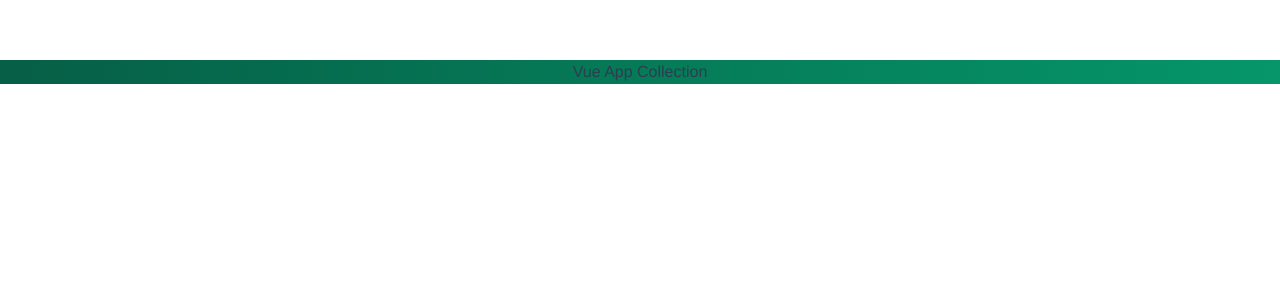
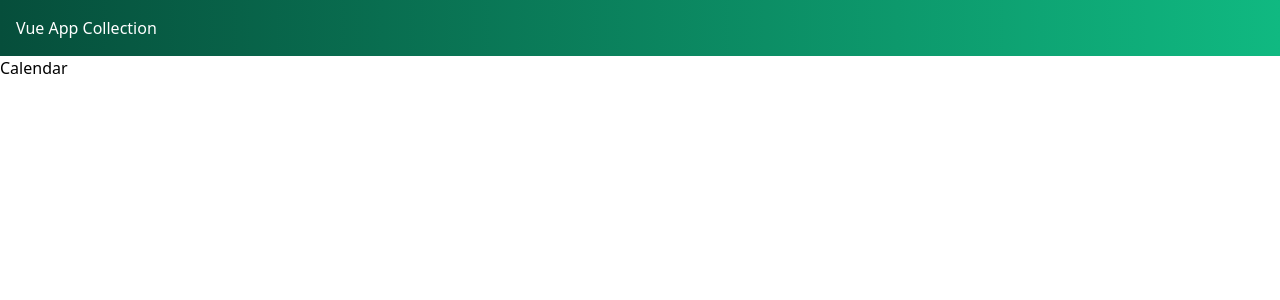
Before and after one commit to goldenglorys/vue-app-collection, a Vue app: page / in a window 1280 px wide. Shown: the top 300 px of the page. Built offline with nearby package versions, Linux system fonts and the light colour scheme; no server answers.

Commit message:
App Header Components Set

```diff
--- a/src/App.vue
+++ b/src/App.vue
@@ -1,5 +1,8 @@
 <template>
 <AppHeader />
+<div class="w-full flex">
+  <Calendar />
+</div>
   <!-- <QuestionHeader
     :numCorrect="numCorrect"
     :numTotal="numTotal"
@@ -23,13 +26,15 @@
 // import QuestionHeader from './components/QuestionHeader.vue'
 // import QuestionBox from './components/QuestionBox.vue'
 import AppHeader from './components/AppHeader.vue'
+import Calendar from './components/Calendar.vue'
 
 export default {
   name: "App",
   components: {
     // QuestionHeader,
     // QuestionBox,
-    AppHeader
+    AppHeader,
+    Calendar,
   },
   data() {
     return {
@@ -65,12 +70,5 @@ export default {
 </script>
 
 <style>
-#app {
-  font-family: Avenir, Helvetica, Arial, sans-serif;
-  -webkit-font-smoothing: antialiased;
-  -moz-osx-font-smoothing: grayscale;
-  text-align: center;
-  color: #2c3e50;
-  margin-top: 60px;
-}
+
 </style>
--- a/src/components/AppHeader.vue
+++ b/src/components/AppHeader.vue
@@ -1,6 +1,6 @@
 <template>
-  <nav class="w-full bg-gradient-to-r from-green-800 to-green-600">
-      <a href="">Vue App Collection</a>
+  <nav class="w-full bg-gradient-to-r from-green-900 to-green-500 text-white px-4 py-4">
+      <a >Vue App Collection</a>
   </nav>
 </template>
 
--- /dev/null
+++ b/src/components/Calendar.vue
@@ -0,0 +1,13 @@
+<template>
+  Calendar
+</template>
+
+<script>
+export default {
+
+}
+</script>
+
+<style>
+
+</style>
```
